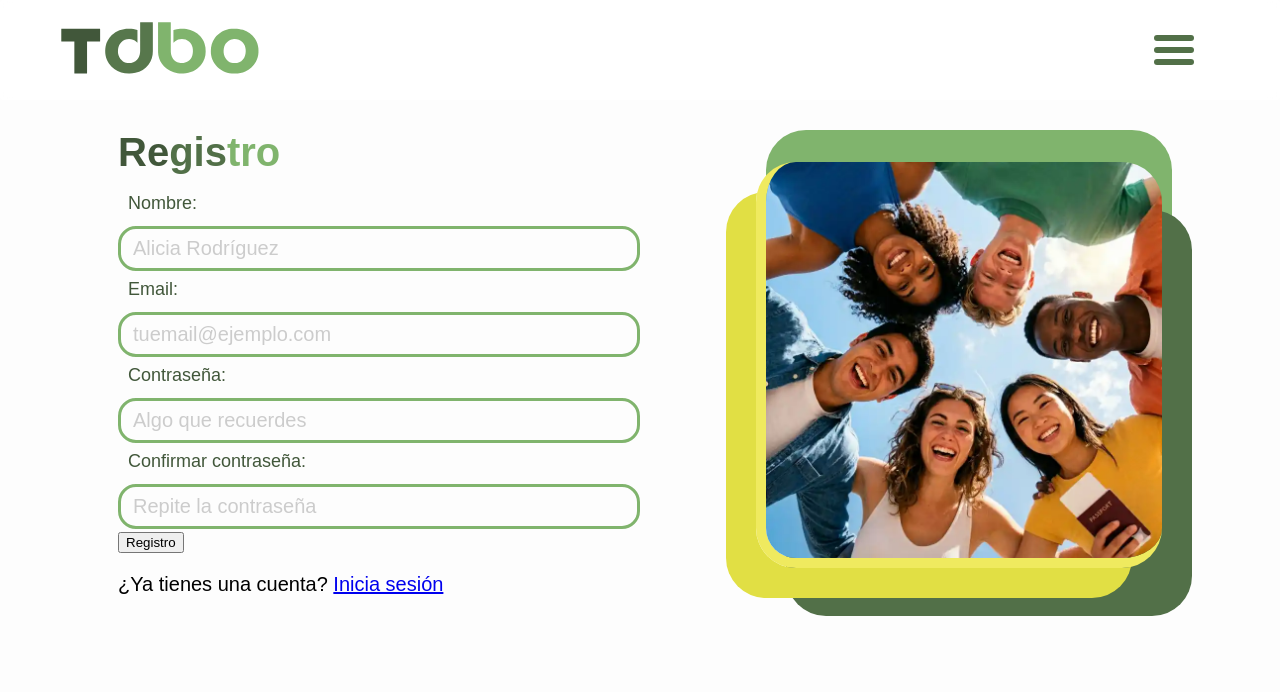
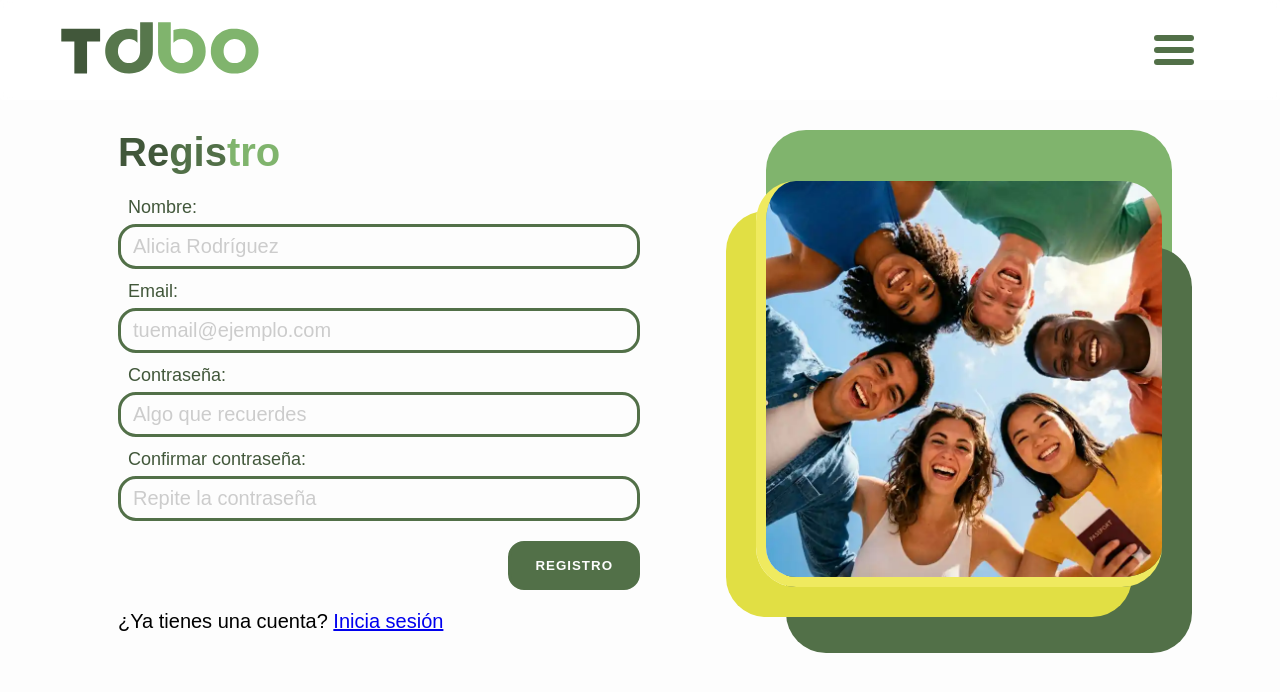
Before and after one commit to Montse-gj/TDBO, a React (Vite) app in the folder frontend/: page /register in a window 1280 px wide. Shown: the top 692 px of the page. Built offline with nearby package versions, Linux system fonts and the light colour scheme; a web font is replaced by a local one.

Commit message:
Se terminan los ajustes de register

```diff
--- a/frontend/src/styles/index.css
+++ b/frontend/src/styles/index.css
@@ -104,6 +104,11 @@ h1 {
     }
 
     form {
+      display: flex;
+      flex-direction: column;
+      width: 100%;
+
+      /* erase input styles */
       input {
         appearance: none;
         -webkit-appearance: none;
@@ -122,7 +127,7 @@ h1 {
         label {
           position: relative;
           left: 0.5rem;
-          padding: 0.4rem 0 0.6rem;
+          padding: 0.6rem 0 0.3rem;
           font-family: var(--montserrat);
           font-weight: 400;
           font-size: 0.9rem;
@@ -131,7 +136,7 @@ h1 {
 
         input {
           padding: 0.4rem 0.6rem;
-          border: 0.15rem solid var(--light-green);
+          border: 0.15rem solid var(--green);
           border-radius: 0.9rem;
           font-family: var(--jakarta);
           font-size: 1rem;
@@ -144,12 +149,67 @@ h1 {
 
           &:hover {
             border-color: var(--light-green);
+            cursor: pointer;
           }
+
+          &:focus {
+            border-color: var(--dark-green);
+            box-shadow: 0.1rem 0.1rem 0.2rem var(--dark-green);
+          }
+
+          &:active {
+            transform: scale(1.1);
+          }
+
+          &:disabled {
+            opacity: 0.6;
+            cursor: not-allowed;
+          }
+        }
+      }
+
+      button {
+        position: relative;
+        margin: 1rem 0 0 auto;
+        width: fit-content;
+        padding: 0.7rem 1.2rem;
+        border: 0.18rem solid var(--green);
+        border-radius: 0.8rem;
+        color: var(--white);
+        font-weight: 700;
+        text-transform: uppercase;
+        letter-spacing: 0.05rem;
+        background: var(--green);
+        cursor: pointer;
+        transition: all 0.3s ease;
+        overflow: hidden;
+
+        &::after {
+          position: absolute;
+          content: '';
+          top: -2.5rem;
+          left: -3.5rem;
+          width: 3rem;
+          height: 8rem;
+          transform: rotate(-30deg);
+          background-color: var(--light-green);
+          transition: all 0.3s ease;
 
         }
 
 
 
+        &:hover {
+          border: 0.18rem solid var(--dark-green);
+          color: var(--dark-green);
+          background: transparent;
+          transform: scale(1.05);
+
+          &::after {
+            left: 8rem;
+          }
+
+        }
 
       }
     }
```
